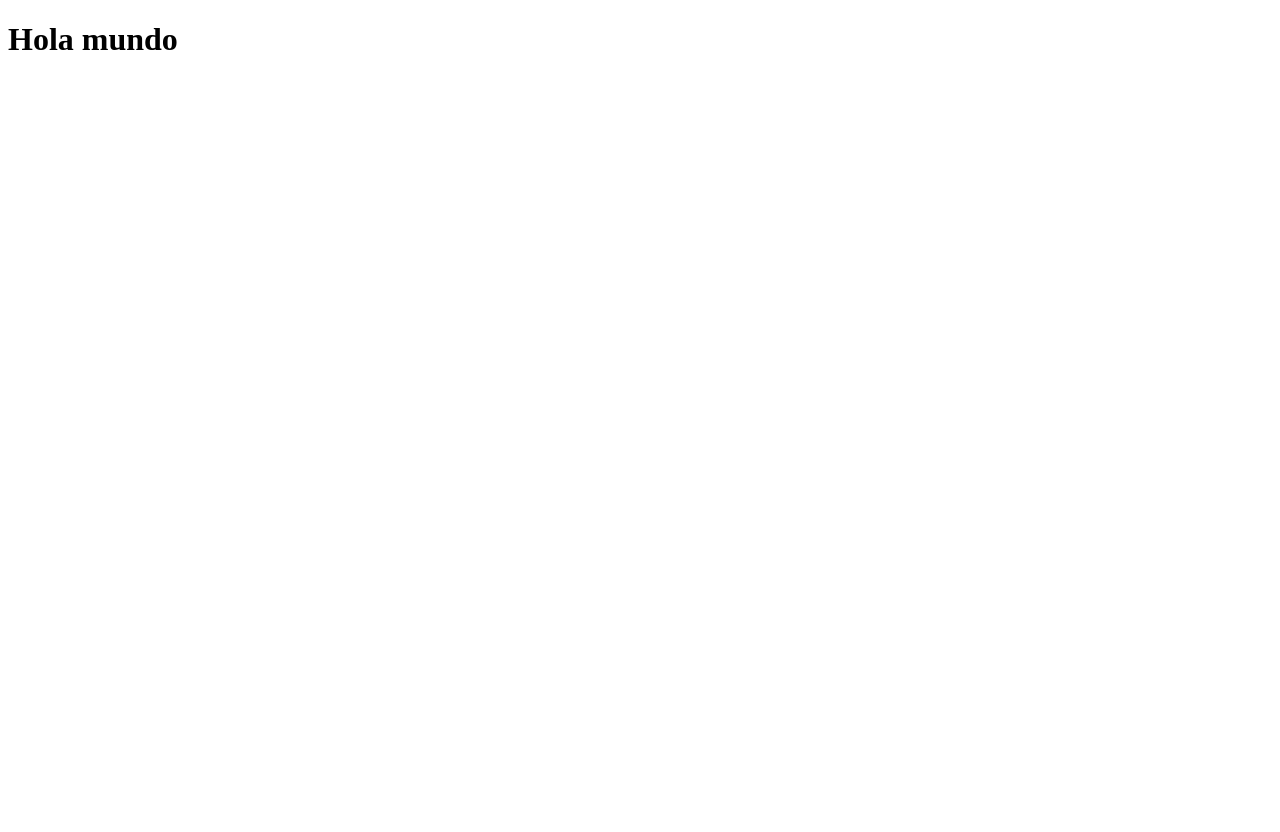
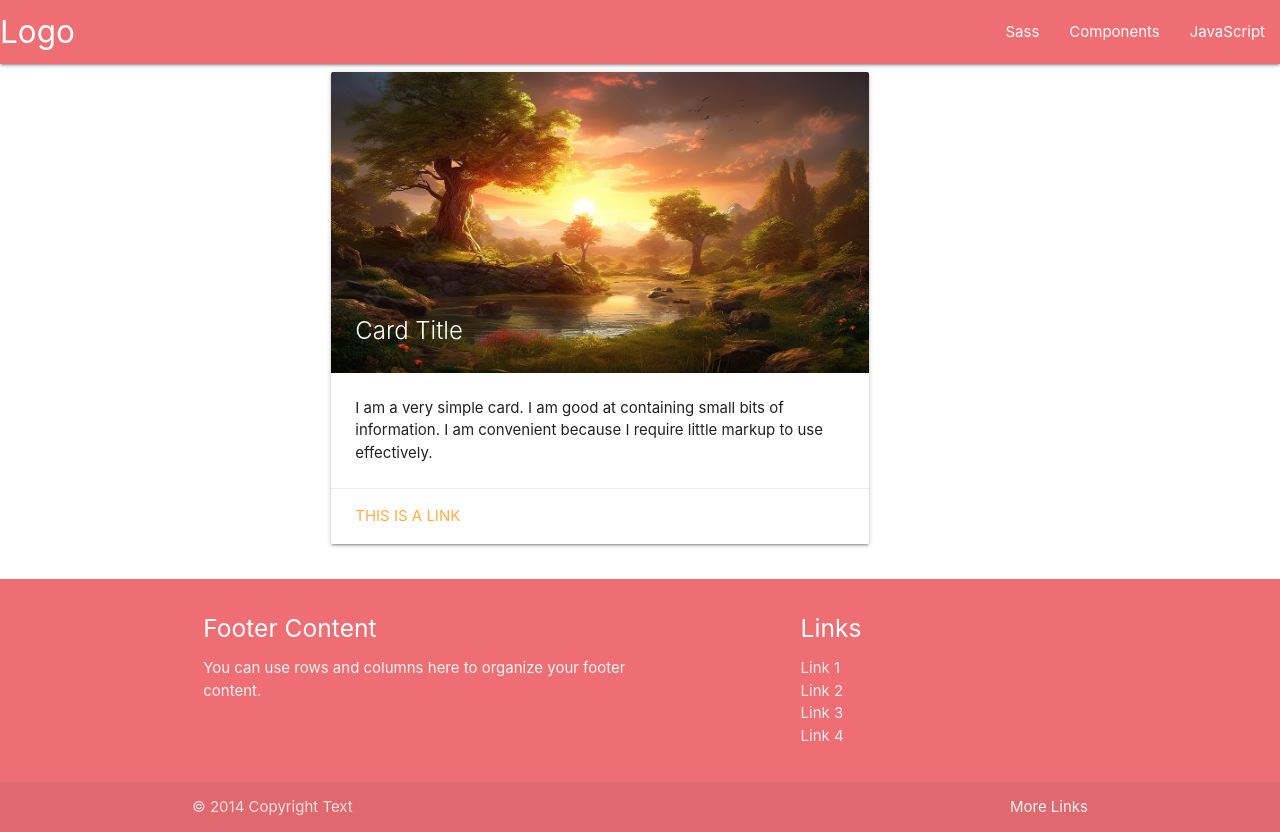
Before and after one commit to cristianreey/Despliegue-de-aplicaciones-web, a plain HTML site: page index.html in a window 1280 px wide. Before the commit the page ends 800 px from the top, so only its background shows below. Drawn offline with nearby package versions, Linux system fonts and the light colour scheme.

Commit message:
pagina nueva

```diff
--- a/index.html
+++ b/index.html
@@ -3,9 +3,70 @@
   <head>
     <meta charset="UTF-8" />
     <meta name="viewport" content="width=device-width, initial-scale=1.0" />
-    <title>Document</title>
+    <link
+      rel="stylesheet"
+      href="https://cdnjs.cloudflare.com/ajax/libs/materialize/1.0.0/css/materialize.min.css"
+    />
+    <title>Despliegue de aplicaciones web</title>
   </head>
   <body>
-    <h1>Hola mundo</h1>
+    <nav>
+      <div class="navegaod">
+        <a href="#" class="brand-logo">Logo</a>
+        <ul id="nav-mobile" class="right hide-on-med-and-down">
+          <li><a href="sass.html">Sass</a></li>
+          <li><a href="badges.html">Components</a></li>
+          <li><a href="collapsible.html">JavaScript</a></li>
+        </ul>
+      </div>
+    </nav>
+
+    <div class="row" style="margin-left: 25%">
+      <div class="col s12 m7">
+        <div class="card">
+          <div class="card-image">
+            <img src="pngtree-4k-wallpaper-landscape-picture-image_3429750.jpg" alt="" />
+            <span class="card-title">Card Title</span>
+          </div>
+          <div class="card-content">
+            <p>
+              I am a very simple card. I am good at containing small bits of information. I am
+              convenient because I require little markup to use effectively.
+            </p>
+          </div>
+          <div class="card-action">
+            <a href="#">This is a link</a>
+          </div>
+        </div>
+      </div>
+    </div>
+
+    <footer class="page-footer">
+      <div class="container">
+        <div class="row">
+          <div class="col l6 s12">
+            <h5 class="white-text">Footer Content</h5>
+            <p class="grey-text text-lighten-4">
+              You can use rows and columns here to organize your footer content.
+            </p>
+          </div>
+          <div class="col l4 offset-l2 s12">
+            <h5 class="white-text">Links</h5>
+            <ul>
+              <li><a class="grey-text text-lighten-3" href="#!">Link 1</a></li>
+              <li><a class="grey-text text-lighten-3" href="#!">Link 2</a></li>
+              <li><a class="grey-text text-lighten-3" href="#!">Link 3</a></li>
+              <li><a class="grey-text text-lighten-3" href="#!">Link 4</a></li>
+            </ul>
+          </div>
+        </div>
+      </div>
+      <div class="footer-copyright">
+        <div class="container">
+          © 2014 Copyright Text
+          <a class="grey-text text-lighten-4 right" href="#!">More Links</a>
+        </div>
+      </div>
+    </footer>
   </body>
 </html>
```
Also changed, not shown: images.png (added), pngtree-4k-wallpaper-landscape-picture-image_3429750.jpg (added), 1 other file.
